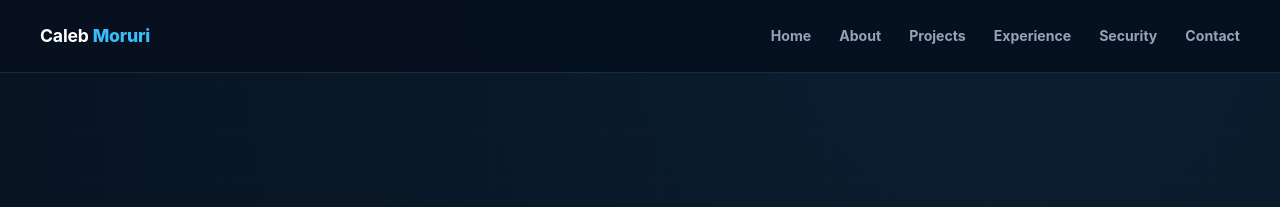
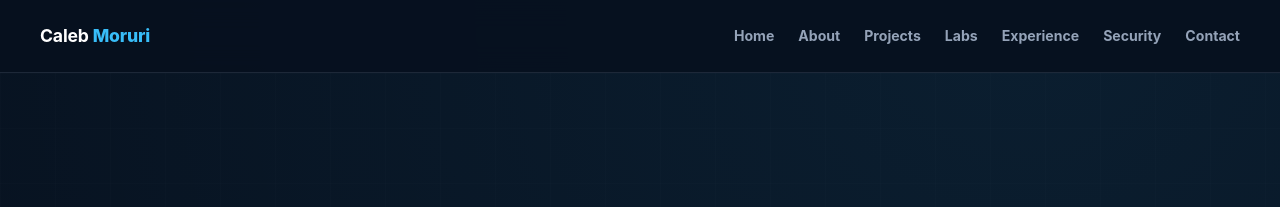
Before and after one commit to mogoaz/mogoaz.github.io, a Jekyll site: the page built from index.html, in a window 1280 px wide. Shown: the top 207 px of the page. Built offline with Jekyll 4.4.1, drawn with Linux system fonts in a browser that asks for light colours; the list of posts is cut into pages by our own code.

Commit message:
Add files via upload

```diff
--- a/_layouts/portfolio.html
+++ b/_layouts/portfolio.html
@@ -159,7 +159,7 @@
 
       align-items: center;
 
-      gap: 28px;
+      gap: 24px;
     }
 
 
@@ -956,6 +956,10 @@
             Projects
           </a>
 
+          <a href="/labs/">
+            Labs
+          </a>
+
           <a href="/experience/">
             Experience
           </a>
```
